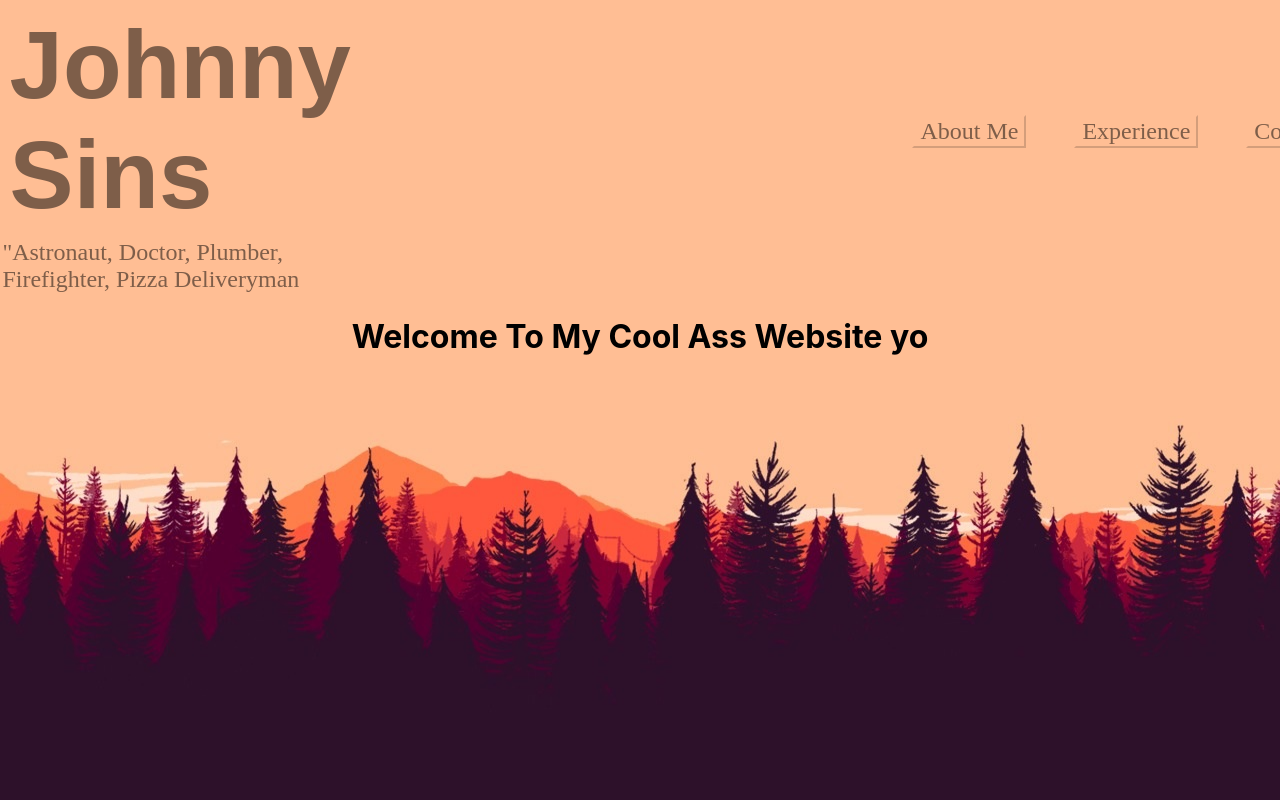
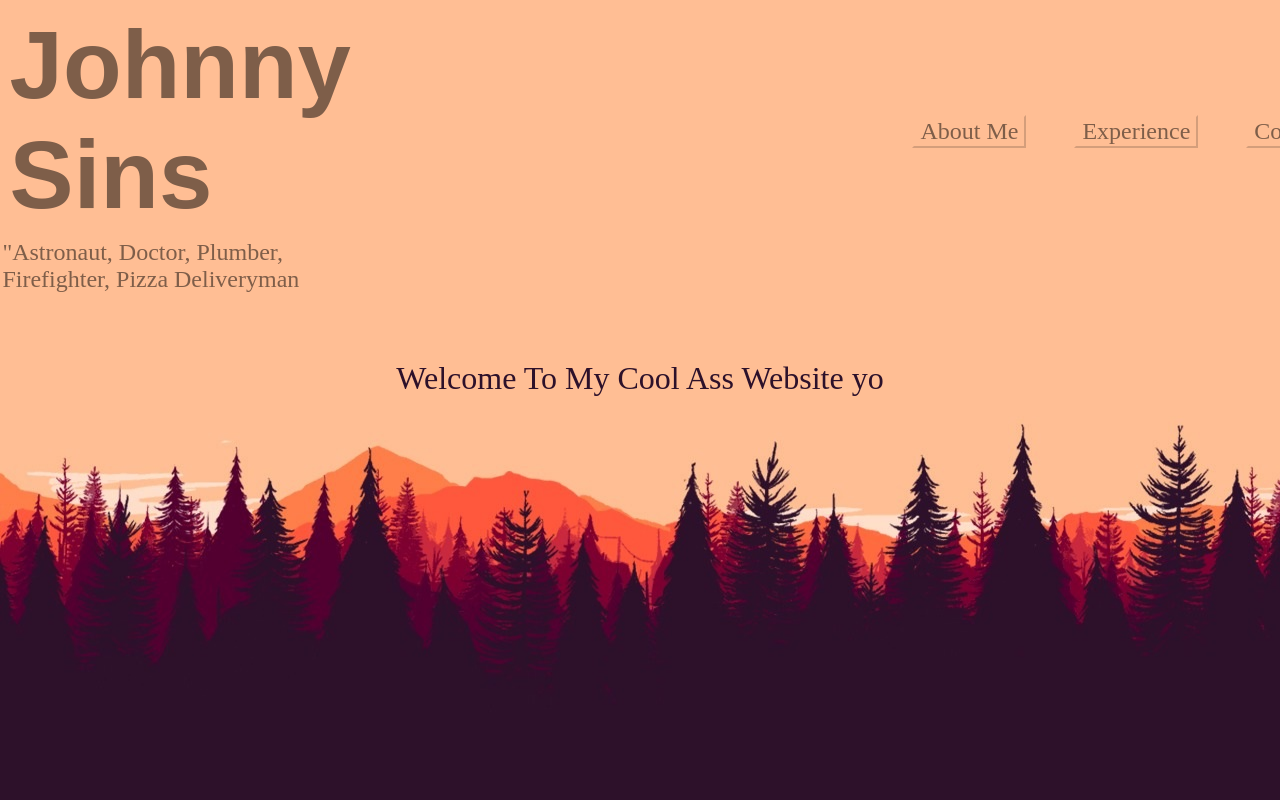
Before and after one commit to JustinLohKingWei/LohKingWayTooGood, a React (Create React App) app: page / in a window 1280 px wide. Shown: the top 800 px of the page. Built offline with nearby package versions, Linux system fonts and the light colour scheme.

Commit message:
Cool new welcome message!

```diff
--- a/src/components/pages/Home.tsx
+++ b/src/components/pages/Home.tsx
@@ -5,18 +5,34 @@ const HomeRoot = styled.div`
   display: flex;
   min-width: 100vw;
   min-height: 100%;
-  justify-content:center;
+  justify-content: center;
 `;
 
-const initialHome = { opacity: 0};
+const initialHome = { opacity: 0 };
 
-const animateHome = { opacity: 1};
+const animateHome = { opacity: 1 };
 
-const transitionHome = {duration:1};
+const transitionHome = { duration: 1 };
 
-const exitHome = {opacity:0,transition:{
-  duration: 0.5
-}};
+const exitHome = {
+  opacity: 0,
+  transition: {
+    duration: 0.5,
+  },
+};
+
+const Welcome = styled.div`
+
+font-size: xx-large ;
+font-family: cursive;
+color : #2D112A;
+margin-top: 2em ;
+`;
+
+const initialWelcome = { opacity: 0, y: 500 };
+const animateWelcome = { opacity: 1, y: 0 };
+const transtionWelcome = { duration: 1.5 };
+const exitWelcome = { opacity: 0, y: 500 };
 
 function Home() {
   return (
@@ -26,7 +42,16 @@ function Home() {
       transition={transitionHome}
       exit={exitHome}
     >
-      <HomeRoot><h1>Welcome To My Cool Ass Website yo</h1></HomeRoot>
+      <HomeRoot>
+        <motion.div
+          initial={initialWelcome}
+          animate={animateWelcome}
+          transition={transtionWelcome}
+          exit={exitWelcome}
+        >
+          <Welcome>Welcome To My Cool Ass Website yo</Welcome>
+        </motion.div>
+      </HomeRoot>
     </motion.div>
   );
 }
```
